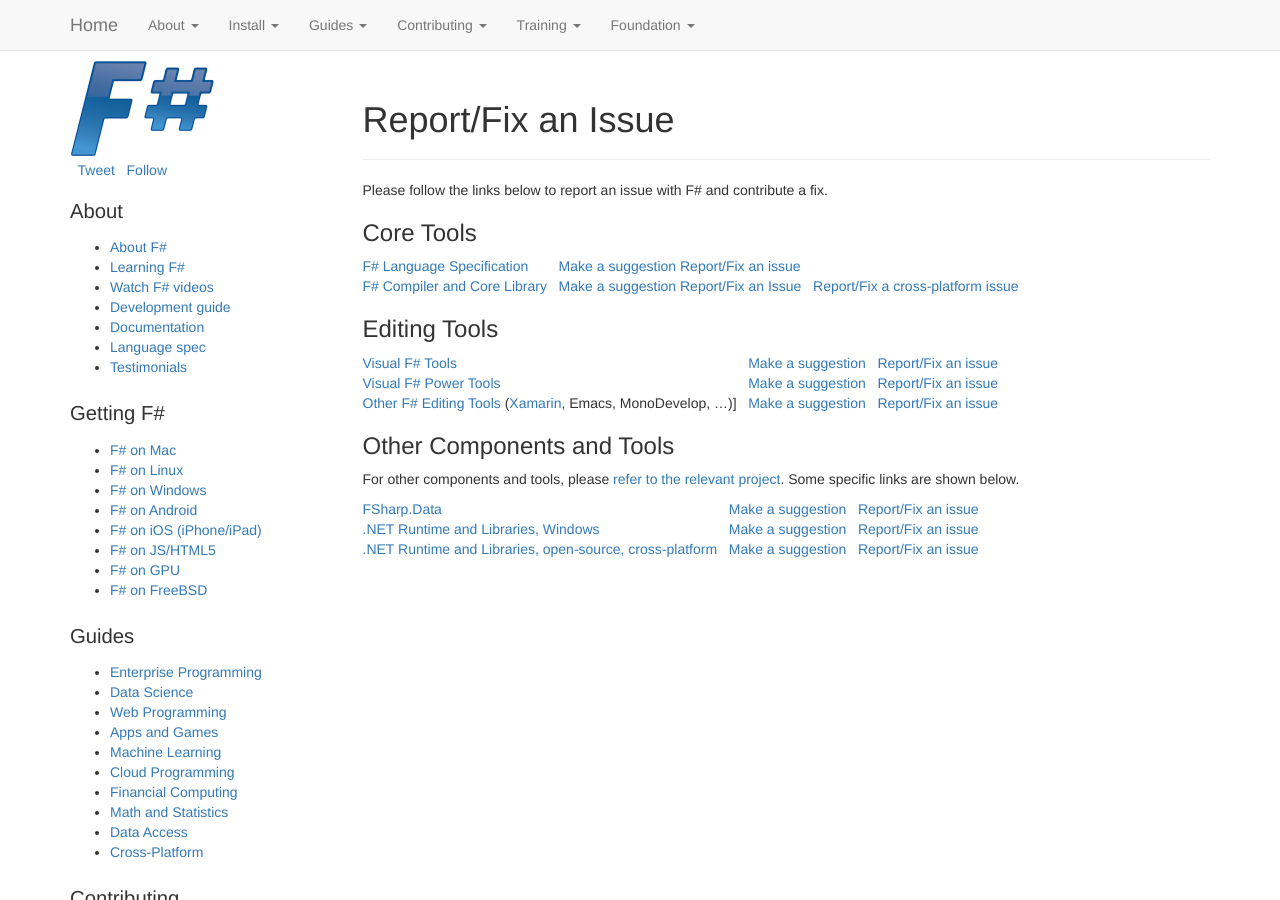
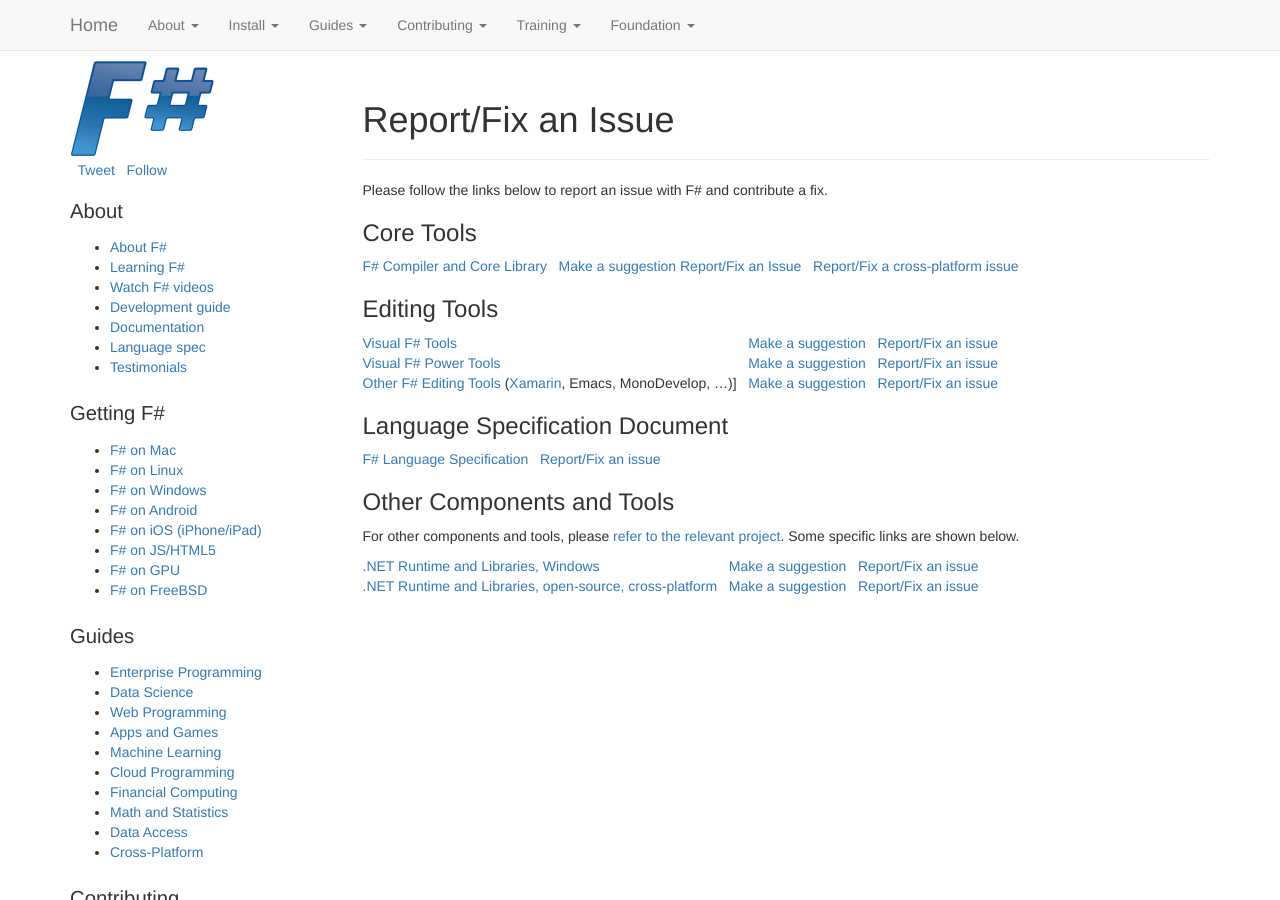
Before and after one commit to fsharp/fsharp.org, a Jekyll site: the page built from guides/engineering/issues.md, in a window 1280 px wide and 900 px high. Built offline with Jekyll 4.4.1, drawn with Linux system fonts in a browser that asks for light colours; nearby versions of some CDN libraries; some web fonts are replaced; comment, search, counter and statistics services are not loaded.

Commit message:
Update issues.md

```diff
--- a/guides/engineering/issues.md
+++ b/guides/engineering/issues.md
@@ -9,7 +9,6 @@
 ### Core Tools
 
 |:------------------|:--|:--------------------|:--|:------------------|:--|:------------------|
-| [F# Language Specification](http://fsharp.org/specs/language-spec/)               &nbsp; | &nbsp; | [Make a suggestion](https://fslang.uservoice.com/forums/245727-f-language)     |  &nbsp; |  [Report/Fix an issue](http://fsharp.org/specs/language-spec/)      |
 |  [F# Compiler and Core Library](http://fsharp.github.io/2014/06/18/fsharp-contributions.html)                                            &nbsp; | &nbsp; |  [Make a suggestion](https://fslang.uservoice.com/forums/245727-f-language) |  &nbsp; |  [Report/Fix an Issue](http://visualfsharp.codeplex.com) | |  &nbsp;&nbsp;  |  [Report/Fix a cross-platform issue](http://github.com/fsharp/fsharp) |
 
 ### Editing Tools
@@ -19,11 +18,15 @@
 | [Visual F# Power Tools](http://fsprojects.github.io/VisualFSharpPowerTools/)                             &nbsp; | &nbsp; | [Make a suggestion](http://vfpt.uservoice.com/)     | &nbsp;  &nbsp;  |    [Report/Fix an issue](https://github.com/fsprojects/VisualFSharpPowerTools/) |
 | [Other F# Editing Tools ](http://fsharp.github.io/fsharpbinding/) ([Xamarin](http://developer.xamarin.com/guides/cross-platform/fsharp/fsharp_support_overview/), Emacs, MonoDevelop, ...)]               &nbsp; | &nbsp; | [Make a suggestion](http://fsharpbinding.uservoice.com/)     | &nbsp; &nbsp;  |  [Report/Fix an issue](http://fsharp.github.io/fsharpbinding/) |
 
+### Language Specification Document
+
+|:--------------------|:--|:------------------|
+| [F# Language Specification](http://fsharp.org/specs/language-spec/)               &nbsp; | &nbsp;  |  [Report/Fix an issue](http://fsharp.org/specs/language-spec/)      |
+
 ### Other Components and Tools
 
 For other components and tools, please [refer to the relevant project](http://fsharp.org/community/projects). Some specific links are shown below.
 
 |:------------------|:--|:--------------------|:--|:------------------|
-| [FSharp.Data](http://fsharp.github.io/FSharp.Data/)                                     &nbsp; | &nbsp; | [Make a suggestion](https://github.com/fsharp/FSharp.Data/issues)     |  &nbsp; |  [Report/Fix an issue](https://github.com/fsharp/FSharp.Data/isues) |
 | [.NET Runtime and Libraries, Windows](http://www.microsoft.com/net)                                     &nbsp; | &nbsp; | [Make a suggestion](http://visualstudio.uservoice.com/forums/121579-visual-studio/category/31481-net)     |  &nbsp; |  [Report/Fix an issue](http://connect.microsoft.com/visualstudio) |
 | [.NET Runtime and Libraries, open-source, cross-platform](http://www.mono-project.com/)                 &nbsp; | &nbsp; | [Make a suggestion](http://www.mono-project.com/community/)     |  &nbsp; &nbsp; | [Report/Fix an issue](http://www.mono-project.com/community/) |
```
